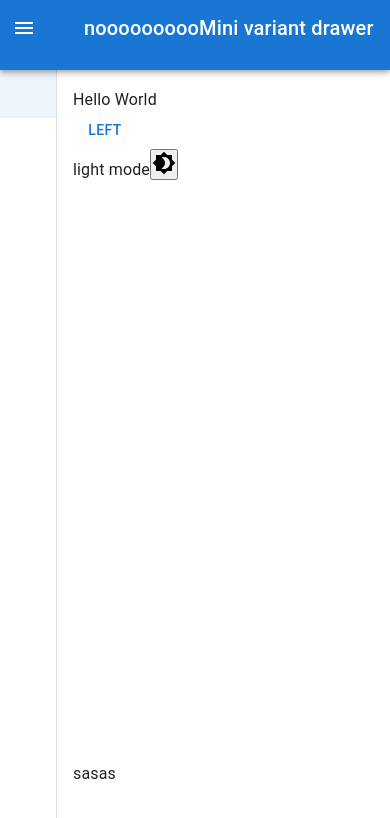
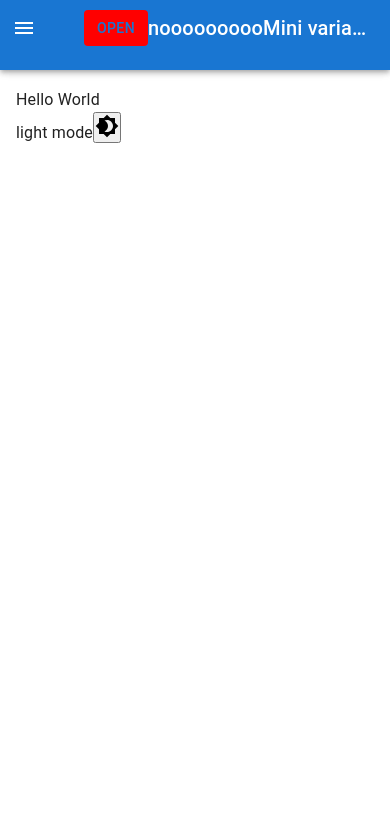
Before and after one commit to ahmadfaqih796/chat-ui, a Next.js app: page /home in a window 390 px wide. Shown: the top 818 px of the page. Built offline with nearby package versions, Linux system fonts and the light colour scheme; some icons are missing.

Commit message:
sidebar swipeable

```diff
--- a/src/layouts/UserLayout.jsx
+++ b/src/layouts/UserLayout.jsx
@@ -35,7 +35,6 @@ function UserLayout({ children }) {
       <PageWrapper>
         <Container maxWidth={false}>
           <Box sx={{ minHeight: "calc(100vh - 170px)", mt: 3 }}>{children}</Box>
-          sasas
         </Container>
       </PageWrapper>
     </MainWrapper>
--- a/src/layouts/header/Header.jsx
+++ b/src/layouts/header/Header.jsx
@@ -4,6 +4,7 @@ import IconButton from "@mui/material/IconButton";
 import Toolbar from "@mui/material/Toolbar";
 import Typography from "@mui/material/Typography";
 import { styled } from "@mui/material/styles";
+import SidebarSwipeable from "../sidebar/SidebarSwipeable";
 
 const drawerWidth = 240;
 
@@ -42,6 +43,7 @@ function Header({ open, handleDrawerOpen, isMobile }) {
         >
           <MenuIcon />
         </IconButton>
+        <SidebarSwipeable isMobile={isMobile} />
         <Typography variant="h6" noWrap component="div">
           {isMobile ? "nooooooooo" : "yessss"}Mini variant drawer
         </Typography>
--- a/src/layouts/sidebar/Sidebar.jsx
+++ b/src/layouts/sidebar/Sidebar.jsx
@@ -2,9 +2,8 @@ import ChevronLeftIcon from "@mui/icons-material/ChevronLeft";
 import MuiDrawer from "@mui/material/Drawer";
 import IconButton from "@mui/material/IconButton";
 import { styled, useTheme } from "@mui/material/styles";
+import React from "react";
 import SidebarContent from "./SidebarContent";
-import React from "react";
-import SwipeableTemporaryDrawer from "./SidebarMobile";
 
 const drawerWidth = 240;
 
@@ -46,11 +45,12 @@ const Drawer = styled(MuiDrawer, {
   }),
 }));
 
-function Sidebar({ open, handleDrawerClose, isMobileSidebarOpen }) {
+function Sidebar({ open, handleDrawerClose, isMobile }) {
   const theme = useTheme();
 
   return (
     <React.Fragment>
+      {!isMobile && (
         <Drawer variant="permanent" open={open}>
           <div>
             <IconButton onClick={handleDrawerClose} sx={{ height: "70px" }}>
@@ -63,6 +63,7 @@ function Sidebar({ open, handleDrawerClose, isMobileSidebarOpen }) {
           </div>
           <SidebarContent />
         </Drawer>
+      )}
     </React.Fragment>
   );
 }
--- a/src/layouts/sidebar/SidebarMobile.jsx
+++ /dev/null
@@ -1,56 +0,0 @@
-import React, { useState } from "react";
-import Box from "@mui/material/Box";
-import SwipeableDrawer from "@mui/material/SwipeableDrawer";
-import Button from "@mui/material/Button";
-import List from "@mui/material/List";
-import Divider from "@mui/material/Divider";
-import ListItem from "@mui/material/ListItem";
-import ListItemButton from "@mui/material/ListItemButton";
-import ListItemIcon from "@mui/material/ListItemIcon";
-import ListItemText from "@mui/material/ListItemText";
-import InboxIcon from "@mui/icons-material/MoveToInbox";
-import MailIcon from "@mui/icons-material/Mail";
-import SidebarContent from "./SidebarContent";
-
-export default function SwipeableTemporaryDrawer() {
-  const [state, setState] = useState({
-    left: false,
-  });
-
-  const toggleDrawer = (anchor, open) => (event) => {
-    if (
-      event &&
-      event.type === "keydown" &&
-      (event.key === "Tab" || event.key === "Shift")
-    ) {
-      return;
-    }
-
-    setState({ ...state, [anchor]: open });
-  };
-
-  const list = (anchor) => (
-    <Box
-      sx={{ width: 250 }}
-      role="presentation"
-      onClick={toggleDrawer(anchor, false)}
-      onKeyDown={toggleDrawer(anchor, false)}
-    >
-      <SidebarContent />
-    </Box>
-  );
-
-  return (
-    <div>
-      <Button onClick={toggleDrawer("left", true)}>Left</Button>
-      <SwipeableDrawer
-        anchor="left"
-        open={state.left}
-        onClose={toggleDrawer("left", false)}
-        onOpen={toggleDrawer("left", true)}
-      >
-        {list("left")}
-      </SwipeableDrawer>
-    </div>
-  );
-}
--- /dev/null
+++ b/src/layouts/sidebar/SidebarSwipeable.jsx
@@ -0,0 +1,56 @@
+import Box from "@mui/material/Box";
+import Button from "@mui/material/Button";
+import SwipeableDrawer from "@mui/material/SwipeableDrawer";
+import { useState } from "react";
+import SidebarContent from "./SidebarContent";
+
+export default function SidebarSwipeable({ isMobile }) {
+  const [state, setState] = useState({
+    left: false,
+  });
+
+  const toggleDrawer = (anchor, open) => (event) => {
+    if (
+      event &&
+      event.type === "keydown" &&
+      (event.key === "Tab" || event.key === "Shift")
+    ) {
+      return;
+    }
+    setState({ ...state, [anchor]: open });
+  };
+
+  const list = (anchor) => (
+    <Box
+      sx={{ width: 250, height: "100vh", mt: "70px" }}
+      role="presentation"
+      onClick={toggleDrawer(anchor, false)}
+      onKeyDown={toggleDrawer(anchor, false)}
+    >
+      <SidebarContent />
+    </Box>
+  );
+
+  return (
+    <div>
+      {isMobile && (
+        <>
+          <Button
+            sx={{ background: "red" }}
+            onClick={toggleDrawer("left", state.left == false ? true : false)}
+          >
+            Open
+          </Button>
+          <SwipeableDrawer
+            anchor="left"
+            open={state.left}
+            onClose={toggleDrawer("left", false)}
+            onOpen={toggleDrawer("left", true)}
+          >
+            {list("left")}
+          </SwipeableDrawer>
+        </>
+      )}
+    </div>
+  );
+}
--- a/src/pages/home/index.js
+++ b/src/pages/home/index.js
@@ -1,5 +1,5 @@
 import ToggleColorMode from "@/components/theme/ToggleColorMode";
-import SwipeableTemporaryDrawer from "@/layouts/sidebar/SidebarMobile";
+import SwipeableTemporaryDrawer from "@/layouts/sidebar/SidebarSwipeable";
 import { Typography } from "@mui/material";
 import React from "react";
 
```
Lines whose indentation alone changed are shown as unchanged.
